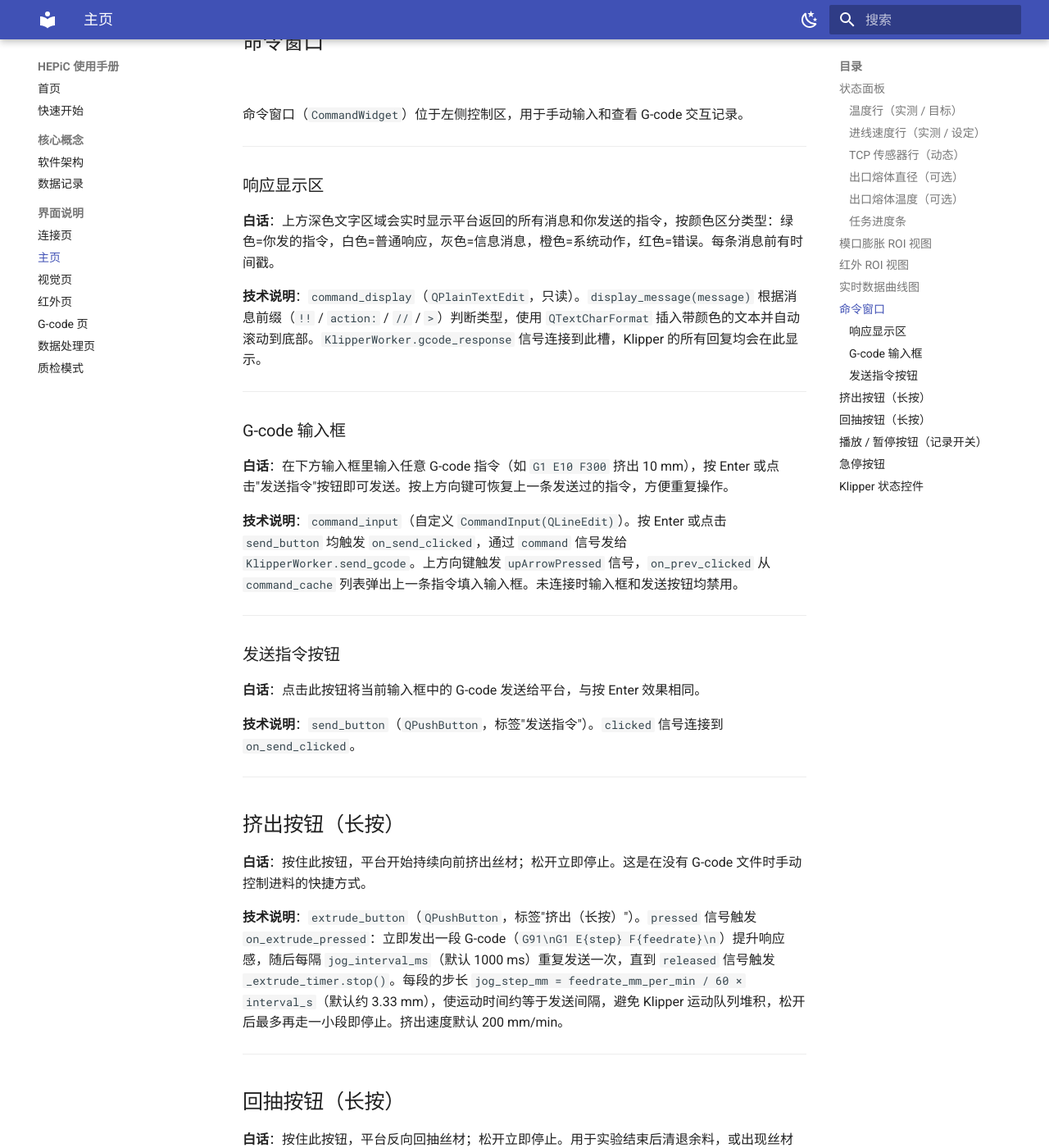
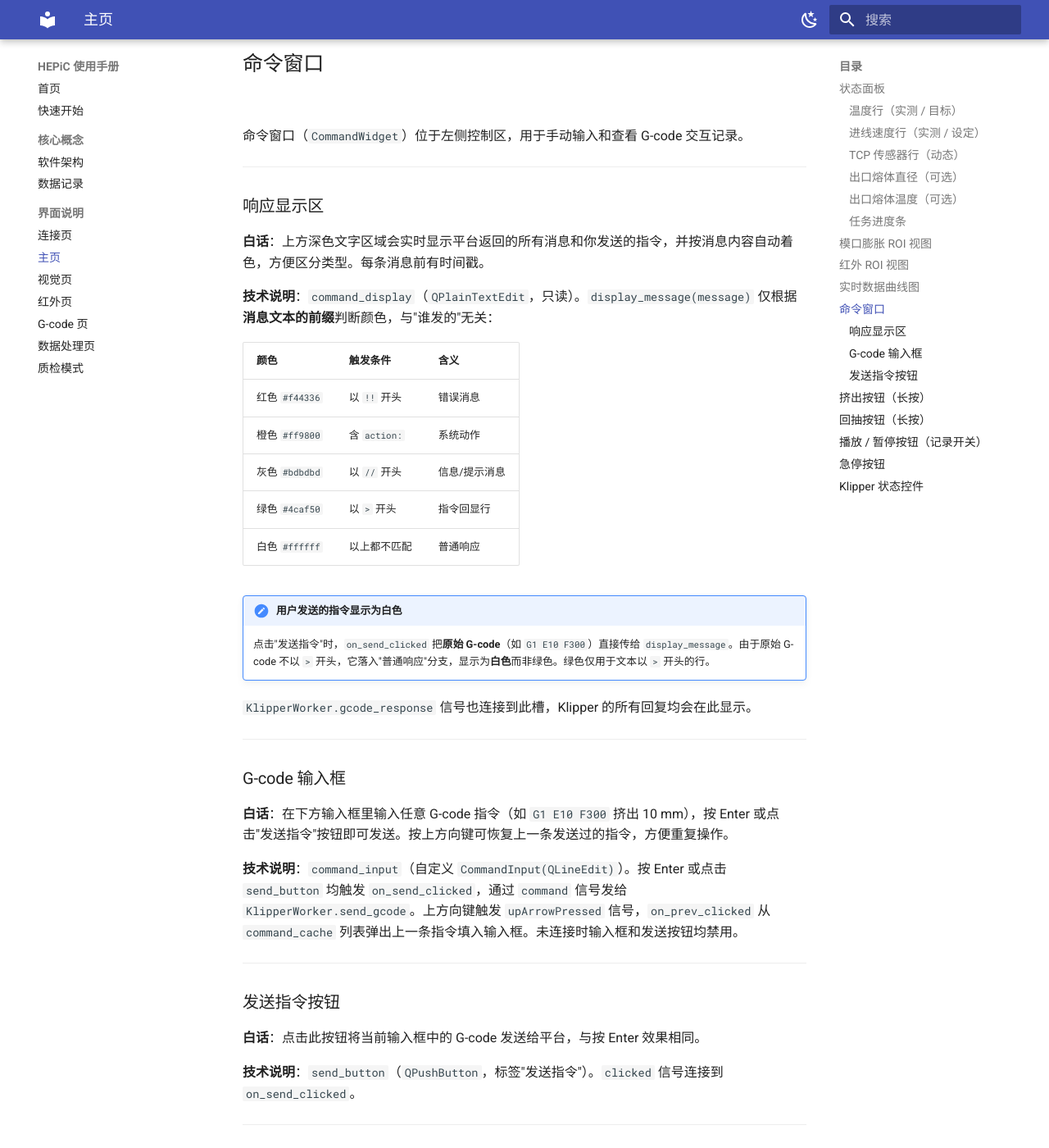
Before and after one commit to ZLoverty/HEPiC, an MkDocs documentation site: the page built from docs/pages/home.md, in a window 1280 px wide and 1400 px high, scrolled down 2986 px. Shown: the whole window at 82% size. Built offline with MkDocs 1.6.1 and Material for MkDocs 9.7.7, drawn with Linux system fonts in a browser that asks for light colours; some of the changed text lies outside the part shown.

Commit message:
docs: fix command-color and connection wording in home/connection pages
Co-Authored-By: Claude Opus 4.8 <noreply@anthropic.com>

```diff
--- a/docs/pages/home.md
+++ b/docs/pages/home.md
@@ -18,7 +18,7 @@
 
 **白话**：显示热端当前温度和你设定的目标温度，格式为"实测值 / 目标值"。旁边有一个输入框，输入数字后按 Enter 即可修改目标温度。
 
-**技术说明**：`hotend_temperature_value`（`QLabel`）显示实测温度，来自 Klipper 的 `extruder.temperature`。`hotend_temperature_input`（`QLineEdit`，最大宽度 60 px）接收用户输入，按 Enter 触发 `on_temp_enter_pressed`，通过 `set_temperature` 信号发送给 `KlipperWorker.set_temperature`，下发 `M104 S{value}` G-code。
+**技术说明**：`hotend_temperature_value`（`QLabel`）显示实测温度，读取数据字典中的 `measured_temperature_C` 键（其上游由 Klipper 的 `extruder.temperature` 映射而来）。`hotend_temperature_input`（`QLineEdit`，最大宽度 60 px）接收用户输入，按 Enter 触发 `on_temp_enter_pressed`，通过 `set_temperature` 信号发送给 `KlipperWorker.set_temperature`，下发 `M104 S{value}` G-code。
 
 ---
 
@@ -102,9 +102,22 @@
 
 ### 响应显示区
 
-**白话**：上方深色文字区域会实时显示平台返回的所有消息和你发送的指令，按颜色区分类型：绿色=你发的指令，白色=普通响应，灰色=信息消息，橙色=系统动作，红色=错误。每条消息前有时间戳。
+**白话**：上方深色文字区域会实时显示平台返回的所有消息和你发送的指令，并按消息内容自动着色，方便区分类型。每条消息前有时间戳。
 
-**技术说明**：`command_display`（`QPlainTextEdit`，只读）。`display_message(message)` 根据消息前缀（`!!` / `action:` / `//` / `>`）判断类型，使用 `QTextCharFormat` 插入带颜色的文本并自动滚动到底部。`KlipperWorker.gcode_response` 信号连接到此槽，Klipper 的所有回复均会在此显示。
+**技术说明**：`command_display`（`QPlainTextEdit`，只读）。`display_message(message)` 仅根据**消息文本的前缀**判断颜色，与"谁发的"无关：
+
+| 颜色 | 触发条件 | 含义 |
+|------|----------|------|
+| 红色 `#f44336` | 以 `!!` 开头 | 错误消息 |
+| 橙色 `#ff9800` | 含 `action:` | 系统动作 |
+| 灰色 `#bdbdbd` | 以 `//` 开头 | 信息/提示消息 |
+| 绿色 `#4caf50` | 以 `>` 开头 | 指令回显行 |
+| 白色 `#ffffff` | 以上都不匹配 | 普通响应 |
+
+!!! note "用户发送的指令显示为白色"
+    点击"发送指令"时，`on_send_clicked` 把**原始 G-code**（如 `G1 E10 F300`）直接传给 `display_message`。由于原始 G-code 不以 `>` 开头，它落入"普通响应"分支，显示为**白色**而非绿色。绿色仅用于文本以 `>` 开头的行。
+
+`KlipperWorker.gcode_response` 信号也连接到此槽，Klipper 的所有回复均会在此显示。
 
 ---
 
@@ -151,6 +164,9 @@
 
 G-code 响应中的 `START_RECORDING` / `STOP_RECORDING` 动作标记也可自动触发此按钮状态切换。详见[数据记录](../concepts/data-recording.md)。
 
+!!! note "按钮可能暂时消失"
+    播放/暂停按钮和急停按钮放在同一个容器中，与下方的 **Klipper 状态控件**互斥显示。当 Klipper 处于非 `ready` 状态（`startup` / `shutdown` / `error`）时，状态控件弹出并隐藏这两个按钮；状态恢复 `ready` 后按钮重新出现（由 `sig_visible_changed` 信号驱动，见下文 Klipper 状态控件章节）。
+
 ---
 
 ## 急停按钮
```
Also changed, not shown: docs/pages/connection.md (+1 -1 lines).
